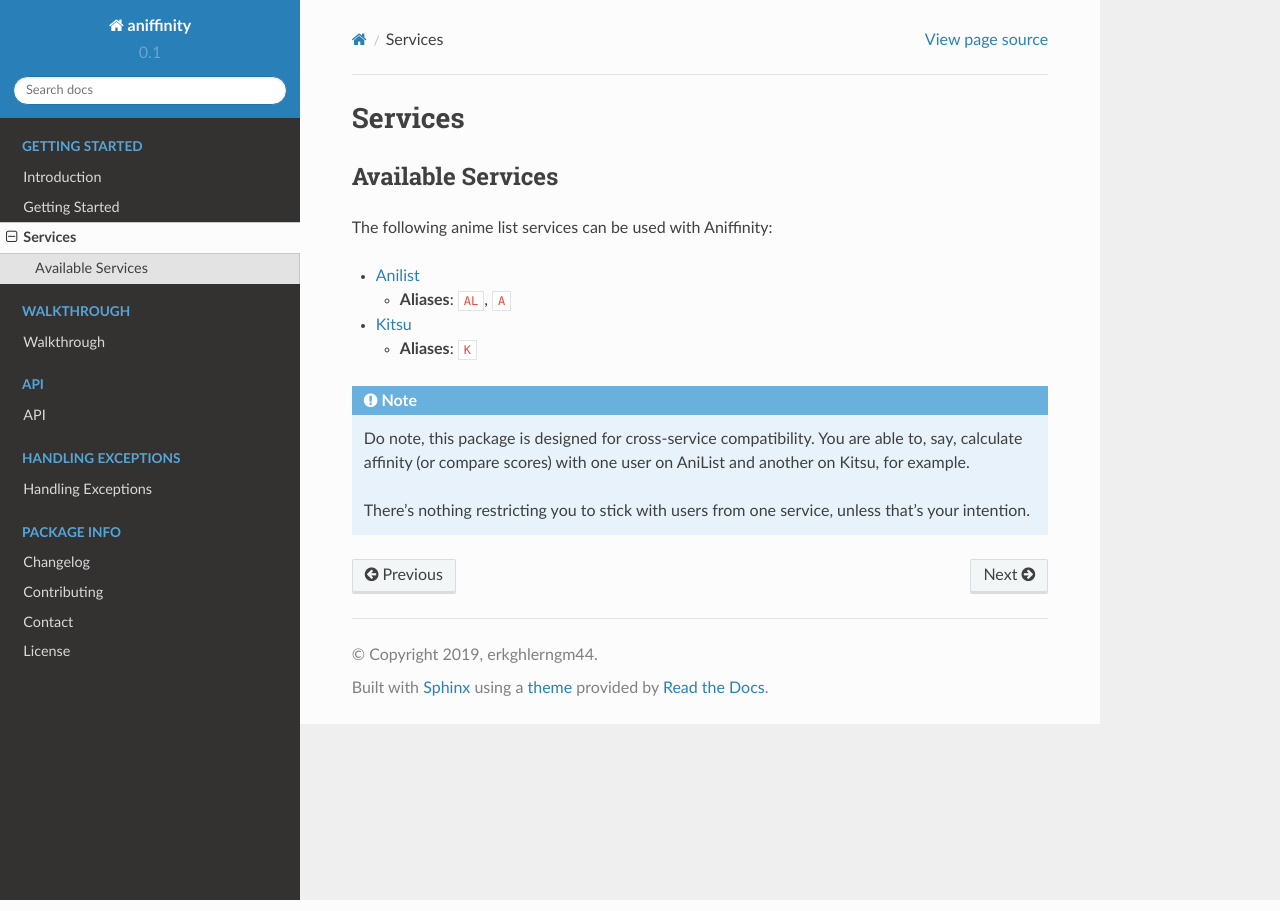
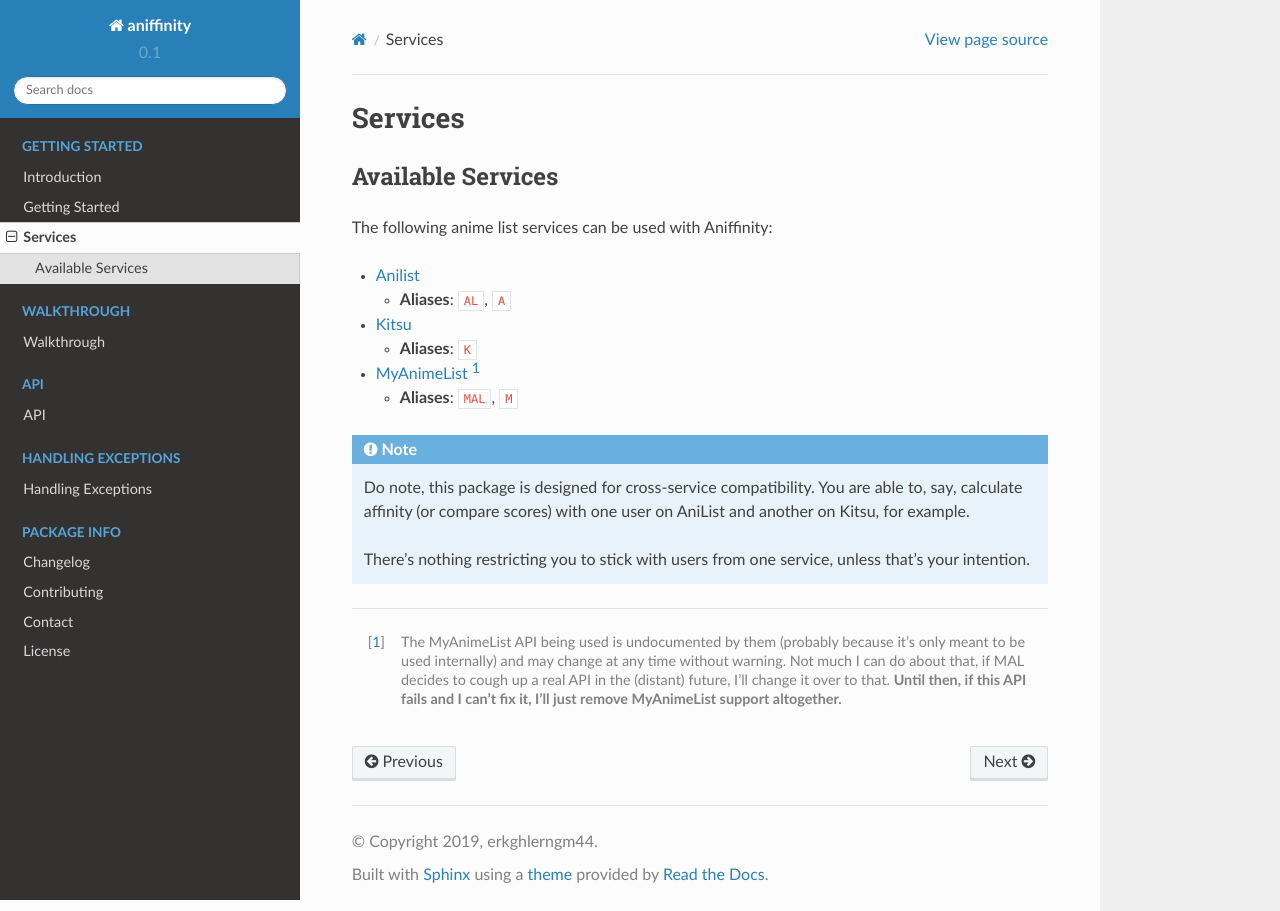
Before and after one commit to erkghlerngm44/aniffinity, a Sphinx documentation site: the page built from docs/getting_started/services.rst, in a window 1280 px wide. Built offline with Sphinx 7.4.7 and the Read the Docs theme 2.0.0, drawn with Linux system fonts in a browser that asks for light colours.

Commit message:
Add MyAnimeList as a service (+ add a footnote about it)

```diff
--- a/docs/getting_started/services.rst
+++ b/docs/getting_started/services.rst
@@ -17,6 +17,10 @@
 
   * **Aliases**: ``K``
 
+* `MyAnimeList <https://myanimelist.net>`__ [#]_
+
+  * **Aliases**: ``MAL``, ``M``
+
 ..  note::
     Do note, this package is designed for cross-service compatibility.
     You are able to, say, calculate affinity (or compare scores) with
@@ -24,3 +28,16 @@
 
     There's nothing restricting you to stick with users from one
     service, unless that's your intention.
+
+
+----
+
+
+..  [#]
+    The MyAnimeList API being used is undocumented by them (probably
+    because it's only meant to be used internally) and may change at
+    any time without warning. Not much I can do about that, if MAL
+    decides to cough up a real API in the (distant) future, I'll
+    change it over to that.
+    **Until then, if this API fails and I can't fix it, I'll just
+    remove MyAnimeList support altogether.**
```
